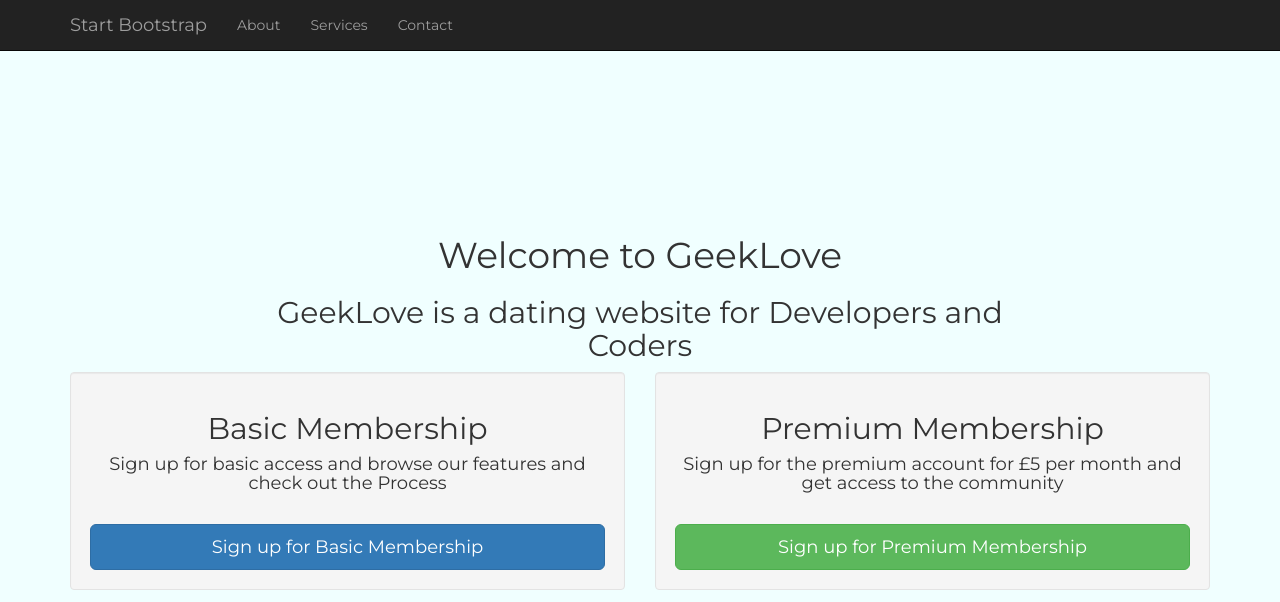
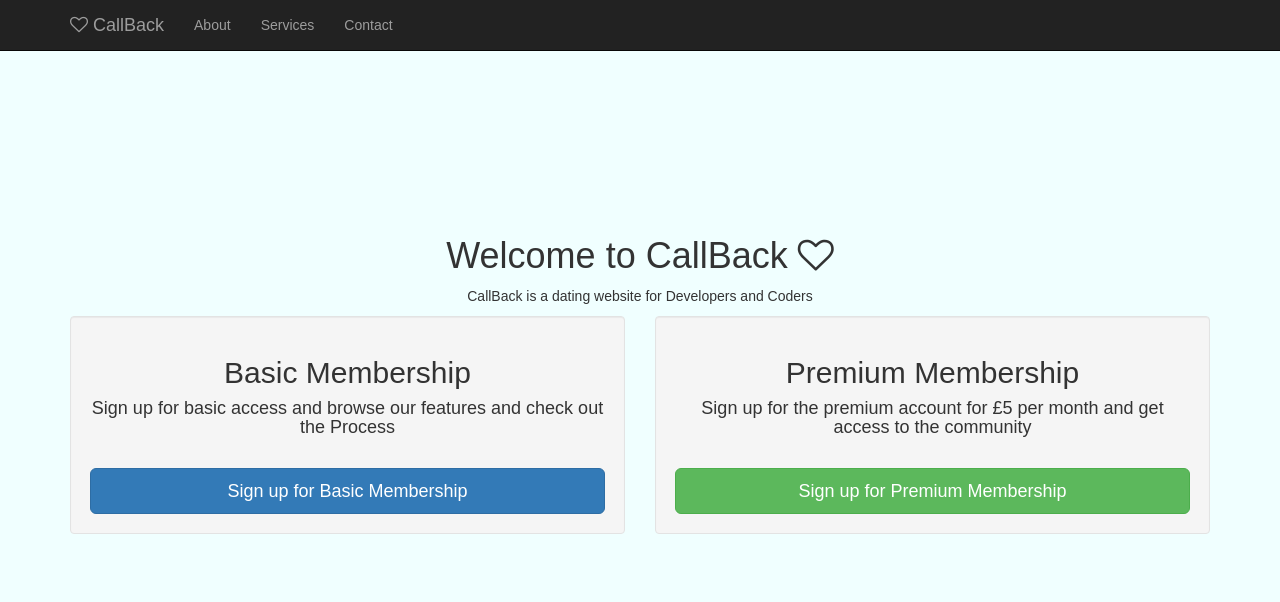
Before and after one commit to Tommy-B-Git/tb-project, a Flask app: page / in a window 1280 px wide. Shown: the top 602 px of the page. Run offline with Flask 2, Linux system fonts and the light colour scheme; some libraries are stand-ins or nearby versions.

Commit message:
Adding style links

```diff
--- a/templates/base.html
+++ b/templates/base.html
@@ -1,7 +1,7 @@
 <!doctype html>
 <html>
   <head>
-    <title>GeekLove | Home</title>
+    <title>CallBack | Home</title>
     {% include 'head.html' %}
   </head>
 
@@ -11,8 +11,9 @@
     <div class="container">
       <div class="row">
         <div class="col-md-8 col-md-offset-2">
-          <h1 class="appHeaders text-center">Welcome to GeekLove <i class="fa-fa-heart" aria-hidden="true"></i></h1>
-          <h2 class="text-center">GeekLove is a dating website for Developers and Coders</h2>
+          <h1 class="appHeaders text-center">Welcome to CallBack <i class="fa fa-heart-o" aria-hidden="true"></i></h1>
+          <p class="text-center bigText">CallBack is a dating website for
+          Developers and Coders</p>
         </div>
       </div> <!-- end row -->
     </div> <!-- end container -->
--- a/templates/head.html
+++ b/templates/head.html
@@ -1,5 +1,4 @@
-<link href="{{ url_for('static', filename ='css/bootstrap.min.css') }}" rel="stylesheet"/>
-<link href="{{ url_for('static', filename ='css/custom.css') }}" rel="stylesheet"/>
-<link href="{{ url_for('static', filename ='css/media.css') }}" rel="stylesheet"/>
-<link href="https://fonts.googleapis.com/css?family=Montserrat|Open+Sans+Condensed:300|Ubuntu" rel="stylesheet">
+<link href="{{ url_for('static', filename='css/bootstrap.min.css') }}" rel="stylesheet"/>
+<link href="{{ url_for('static', filename='css/custom.css') }}" rel="stylesheet"/>
+<link href="https://fonts.googleapis.com/css?family=Open+Sans:400,700|Raleway:300,400,900" rel="stylesheet">
 <link href="https://cdnjs.cloudflare.com/ajax/libs/font-awesome/4.7.0/css/font-awesome.css" rel="stylesheet">
--- a/templates/navigation.html
+++ b/templates/navigation.html
@@ -9,7 +9,8 @@
                     <span class="icon-bar"></span>
                     <span class="icon-bar"></span>
                 </button>
-                <a class="navbar-brand" href="#">Start Bootstrap</a>
+                <a class="navbar-brand" href="{{ url_for('index') }} ">
+                <i class="fa fa-heart-o" aria-hidden="true"></i> CallBack</a>
             </div>
             <!-- Collect the nav links, forms, and other content for toggling -->
             <div class="collapse navbar-collapse" id="bs-example-navbar-collapse-1">
--- a/templates/signUp.html
+++ b/templates/signUp.html
@@ -12,7 +12,8 @@
       <div class="row">
         <div class="col-md-8 col-md-offset-2">
           <h1 class="appHeaders text-center">Sign Up for CallBack <i class="fa-fa-heart" aria-hidden="true"></i></h1>
-          <h2 class="text-center">GeekLove is a dating website for Developers and Coders</h2>
+          <p class="text-center bigText">GeekLove is a dating website for
+          Developers and Coders</p>
         </div>
         <div class="col-md-6 col-md-offset-3">
           {% include 'signUpForms.html' %}
```
